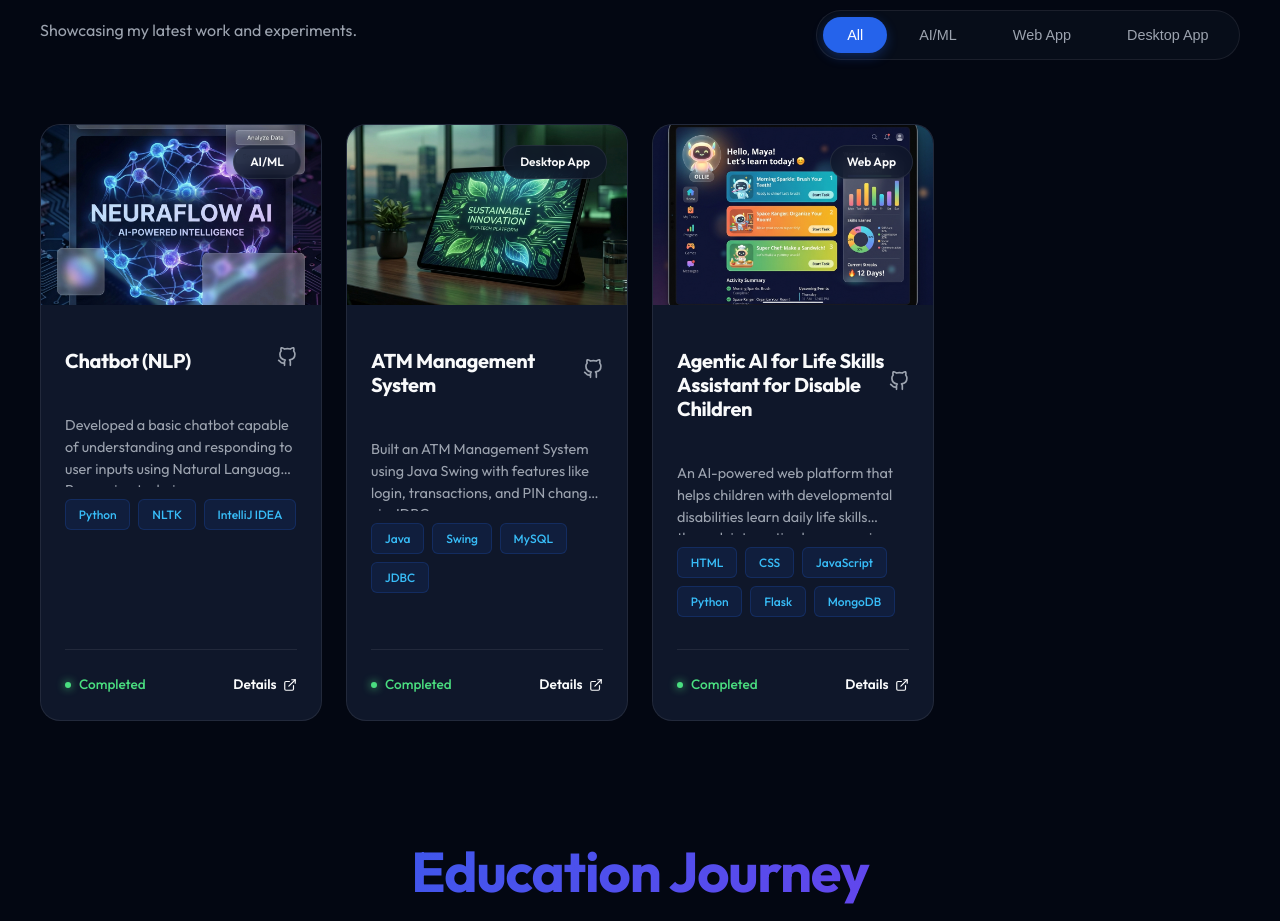
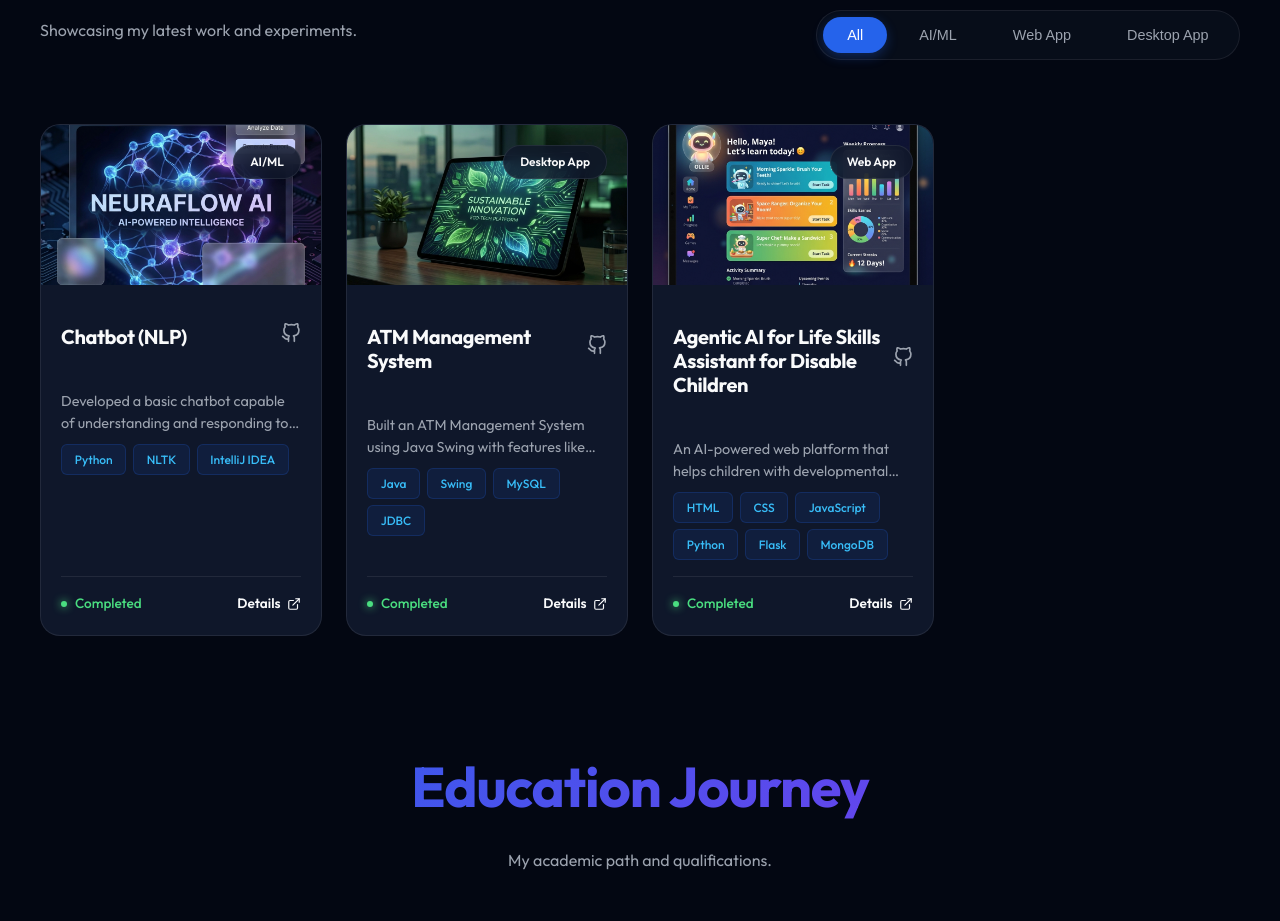
Before and after one commit to Abdul-Affan/portfolio, a React (Vite) app: page / in a window 1280 px wide. Shown: the part 2080-3001 px from the top of the page. Built offline with nearby package versions, Linux system fonts and the light colour scheme.

Commit message:
Optimize project card dimensions to match reference height and width

```diff
--- a/src/index.css
+++ b/src/index.css
@@ -352,7 +352,7 @@ nav.scrolled {
   transition: var(--transition);
   display: flex;
   flex-direction: column;
-  max-width: 340px;
+  max-width: 315px;
   margin: 0 auto;
 }
 
@@ -364,7 +364,7 @@ nav.scrolled {
 
 .project-img-container {
   position: relative;
-  height: 180px;
+  height: 160px;
   overflow: hidden;
 }
 
@@ -394,7 +394,7 @@ nav.scrolled {
 }
 
 .project-content-v2 {
-  padding: 1.5rem;
+  padding: 1.25rem;
   flex-grow: 1;
   display: flex;
   flex-direction: column;
@@ -425,20 +425,21 @@ nav.scrolled {
 .project-desc-v2 {
   color: var(--text-muted);
   font-size: 0.9rem;
-  margin-bottom: 0.75rem;
+  margin-bottom: 0.5rem;
   line-height: 1.5;
   display: -webkit-box;
-  -webkit-line-clamp: 3;
+  -webkit-line-clamp: 2;
+  line-clamp: 2;
   -webkit-box-orient: vertical;
   overflow: hidden;
-  min-height: 4.5rem; /* Ensure consistent height for 3 lines */
+  min-height: 2.8rem;
 }
 
 .tech-stack-v2 {
   display: flex;
-  gap: 0.5rem;
+  gap: 0.4rem;
   flex-wrap: wrap;
-  margin-bottom: 2rem;
+  margin-bottom: 1rem;
 }
 
 .tech-tag-v2 {
@@ -453,7 +454,7 @@ nav.scrolled {
 
 .project-footer-v2 {
   margin-top: auto;
-  padding-top: 1.5rem;
+  padding-top: 1rem;
   border-top: 1px solid var(--glass-border);
   display: flex;
   justify-content: space-between;
```
